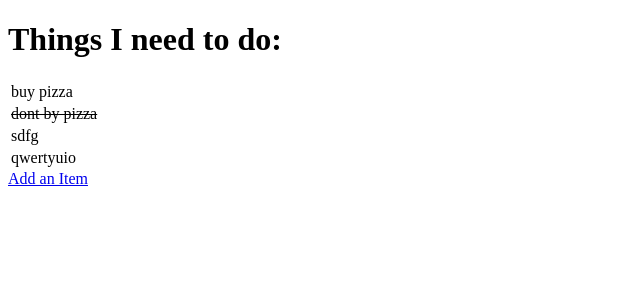
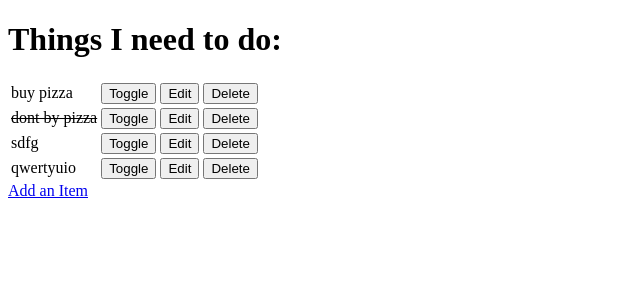
Before and after one commit to EdgarasSp/django-project-esp-FST, a Django app: page / in a window 1280 px wide. Shown: the top 300 px of the page, without its empty margins (0-640 px from the left). Run offline with Django 3.2, Linux system fonts and the light colour scheme; data comes from the database, SQL or seed files in the repository; both versions use the stored data as it was after the commit.

Commit message:
add functions to toggle delete

```diff
--- a/django_todo/urls.py
+++ b/django_todo/urls.py
@@ -15,12 +15,20 @@ Including another URLconf
 """
 from django.contrib import admin
 from django.urls import path
-#from todo.views import say_hello    esp was used with say hello
-from todo.views import get_todo_list, add_item
+# below is old way, no need to list
+# from todo.views import get_todo_list, add_item, edit_item
+from todo import views  # this way just says views and attached below
+
 
 urlpatterns = [
+#    path('admin/', admin.site.urls),   # OLD WAY
+#    path('', get_todo_list, name='get_todo_list'),
+#    path('add', add_item, name='add'),
+#    path('edit/<item_id>', edit_item, name='edit'), # add this
     path('admin/', admin.site.urls),
-#    path('hello/', say_hello, name='hello') this was used with HttpResponse
-    path('', get_todo_list, name='get_todo_list'), # NOT  providing url will act as home page
-    path('add', add_item, name='add')
+    path('', views.get_todo_list, name='get_todo_list'),
+    path('add', views.add_item, name='add'),
+    path('edit/<item_id>', views.edit_item, name='edit'),
+    path('toggle/<item_id>', views.toggle_item, name='toggle'),
+    path('delete/<item_id>', views.delete_item, name='delete'),
 ]
--- a/todo/templates/todo/add_item.html
+++ b/todo/templates/todo/add_item.html
@@ -9,7 +9,7 @@
     <h1>Add a Todo Item:</h1>
     <form method="POST" action="add">
         {% csrf_token %}
-        <div>
+        <!--<div>     THIS NOW REDUNDANT AS USING TEMPLATE VARIABLE FOR FORM
             <p>
                 <label for="id_name">Name: </label>
                 <input type="text" id="id_name" name="item_name">
@@ -19,7 +19,8 @@
             <p>
                 <label for="id_done">Done: </label>
                 <input type="checkbox" id="id_done" name="done">
-            </p>
+            </p> -->
+        {{ form.as_p }}
         </div>
         <div>
             <p>
--- a/todo/templates/todo/todo_list.html
+++ b/todo/templates/todo/todo_list.html
@@ -15,6 +15,21 @@
                 {% else %}
                     <td>{{ item.name }}</td>
                 {% endif %}
+                <td>
+                    <a href="/toggle/{{ item.id }}">  <!-- added this-->
+                        <button>Toggle</button>
+                    </a>
+                </td>
+                <td>
+                    <a href="/edit/{{ item.id }}">
+                        <button>Edit</button>
+                    </a>
+                </td>
+                <td>
+                    <a href="/delete/{{ item.id }}"> <!-- added this-->
+                        <button>Delete</button>
+                    </a>
+                </td>
             </tr>
         {% empty %}
             <tr>
--- a/todo/views.py
+++ b/todo/views.py
@@ -1,5 +1,6 @@
-from django.shortcuts import render, redirect
+from django.shortcuts import render, redirect, get_object_or_404  #  added 404
 from .models import Item
+from .forms import ItemForm
 
 # Create your views here.
 
@@ -13,10 +14,43 @@ def get_todo_list(request):
 
 
 def add_item(request):
+#    if request.method == 'POST':    ESP OLD WAY WHEN form manual in add_item.html
+#        name = request.POST.get('item_name')
+#        done = 'done' in request.POST
+#        Item.objects.create(name=name, done=done)
+
     if request.method == 'POST':
-        name = request.POST.get('item_name')
-        done = 'done' in request.POST
-        Item.objects.create(name=name, done=done)
+        form = ItemForm(request.POST)
+        if form.is_valid():
+            form.save()
+            return redirect('get_todo_list')
+    form = ItemForm()
+    context = {
+        'form': form
+    }
+    return render(request, 'todo/add_item.html', context)
 
-        return redirect('get_todo_list')
-    return render(request, 'todo/add_item.html')
+def edit_item(request, item_id):
+    item = get_object_or_404(Item, id=item_id)
+    if request.method == 'POST':
+        form = ItemForm(request.POST, instance=item)
+        if form.is_valid():
+            form.save()
+            return redirect('get_todo_list')
+    form = ItemForm(instance=item)
+    context = {
+        'form': form
+    }
+    return render(request, 'todo/edit_item.html', context)
+
+def toggle_item(request, item_id):  # added this
+    item = get_object_or_404(Item, id=item_id)
+    item.done = not item.done
+    item.save()
+    return redirect('get_todo_list')
+
+
+def delete_item(request, item_id):  # added this
+    item = get_object_or_404(Item, id=item_id)
+    item.delete()
+    return redirect('get_todo_list')
```
Also changed, not shown: todo/forms.py (added, +8 -0 lines), todo/templates/todo/edit_item.html (added, +20 -0 lines), db.sqlite3.
